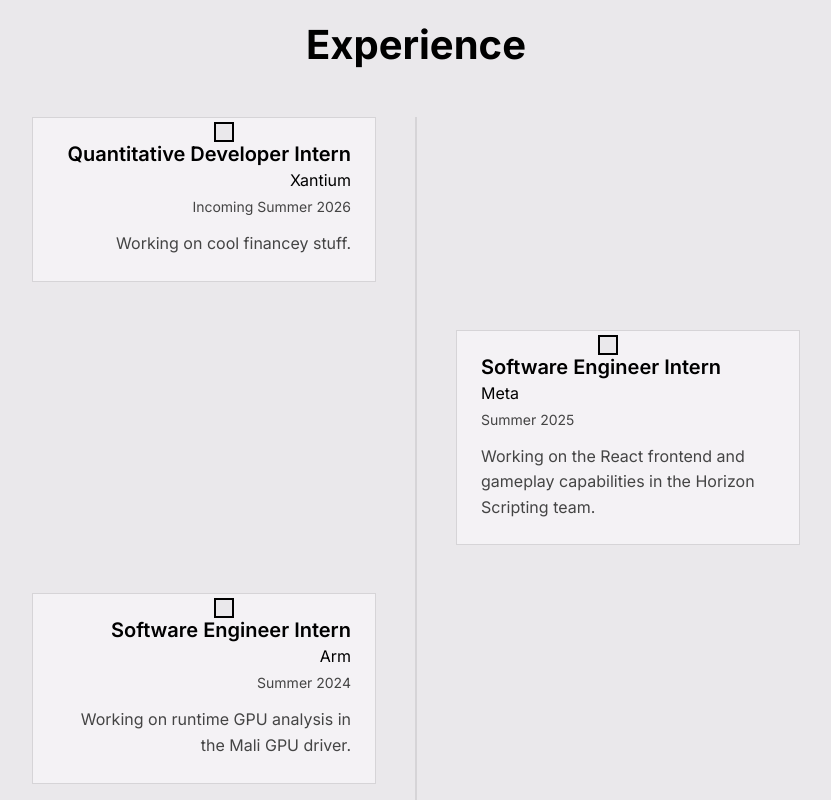
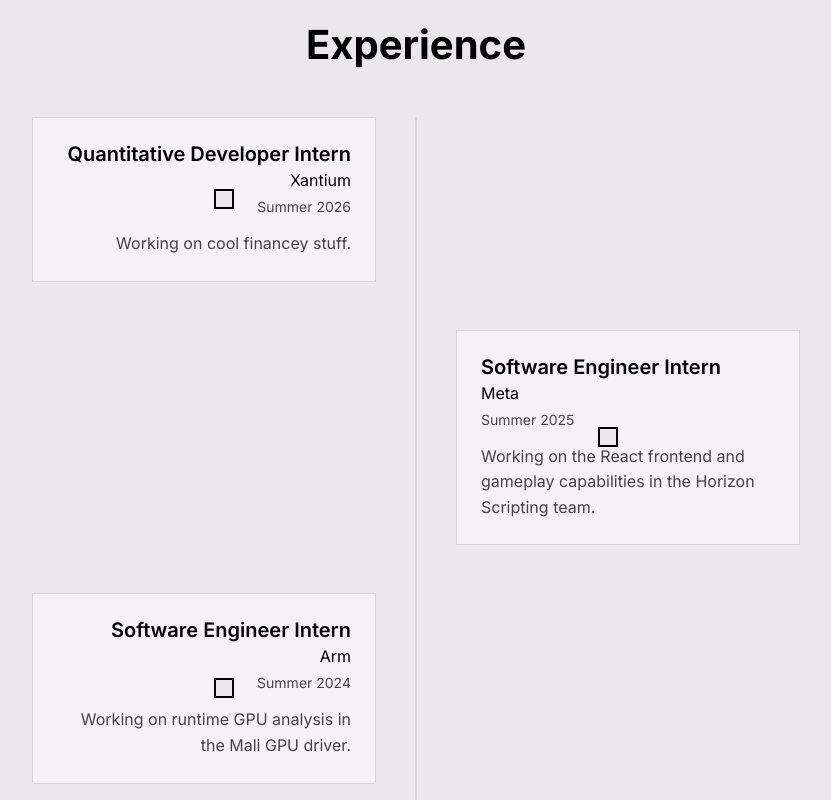
Before and after one commit to kenL4/kenL4.github.io, a Next.js app: page / in a window 1280 px wide. Shown: the part 900-1700 px from the top of the page, without its empty margins (224-1055 px from the left). Built offline with nearby package versions, Linux system fonts and the light colour scheme.

Commit message:
update cv

```diff
--- a/app/components/Timeline.module.css
+++ b/app/components/Timeline.module.css
@@ -39,7 +39,8 @@
 .marker {
     position: absolute;
     left: 11px;
-    top: 5px;
+    top: 50%;
+    transform: translateY(-50%);
     width: 20px;
     height: 20px;
     border-radius: 0;
@@ -115,7 +116,7 @@
 
     .marker {
         left: 50%;
-        transform: translateX(-50%);
+        transform: translate(-50%, -50%);
     }
 
     .item:hover .content {
--- a/app/data/portfolio.ts
+++ b/app/data/portfolio.ts
@@ -3,7 +3,7 @@
         id: 1,
         role: "Quantitative Developer Intern",
         company: "Xantium",
-        period: "Incoming Summer 2026",
+        period: "Summer 2026",
         description: "Working on cool financey stuff."
     },
     {
```
Also changed, not shown: 1 other file (tests, documents, lock files or other folders).
